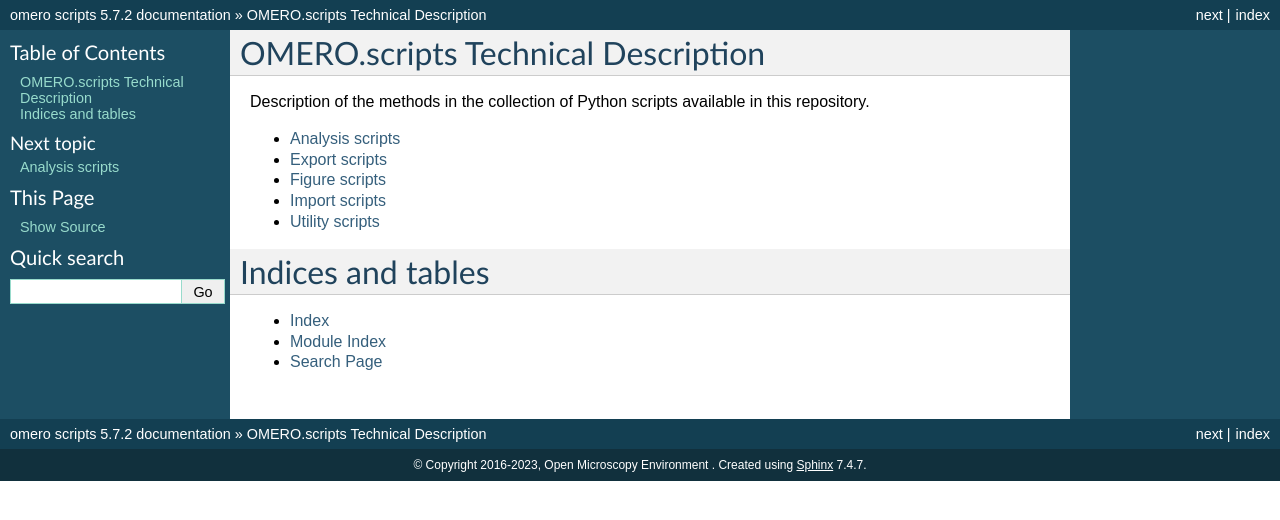
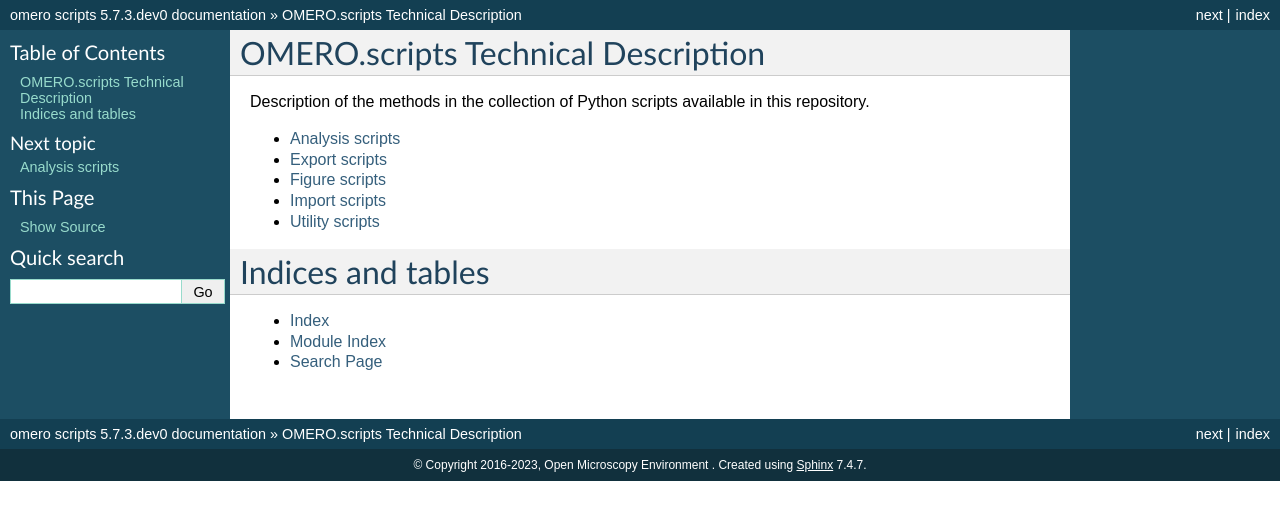
Before and after one commit to ome/omero-scripts, a Sphinx documentation site: the page built from docs/index.rst, in a window 1280 px wide. Shown: the top 520 px of the page. Built offline with Sphinx 7.4.7, drawn with Linux system fonts in a browser that asks for light colours.

Commit message:
Bump version: 5.7.2 → 5.7.3.dev0

```diff
--- a/docs/conf.py
+++ b/docs/conf.py
@@ -86,7 +86,7 @@
 
 # The full version, including alpha/beta/rc tags
 # The short X.Y version.
-version = '5.7.2'
+version = '5.7.3.dev0'
 release = version
 
 
--- a/setup.py
+++ b/setup.py
@@ -73,7 +73,7 @@
     return open(os.path.join(os.path.dirname(__file__), fname)).read()
 
 
-version = '5.7.2'
+version = '5.7.3.dev0'
 url = "https://github.com/ome/omero-scripts/"
 
 setup(
```
Also changed, not shown: .bumpversion.cfg.
